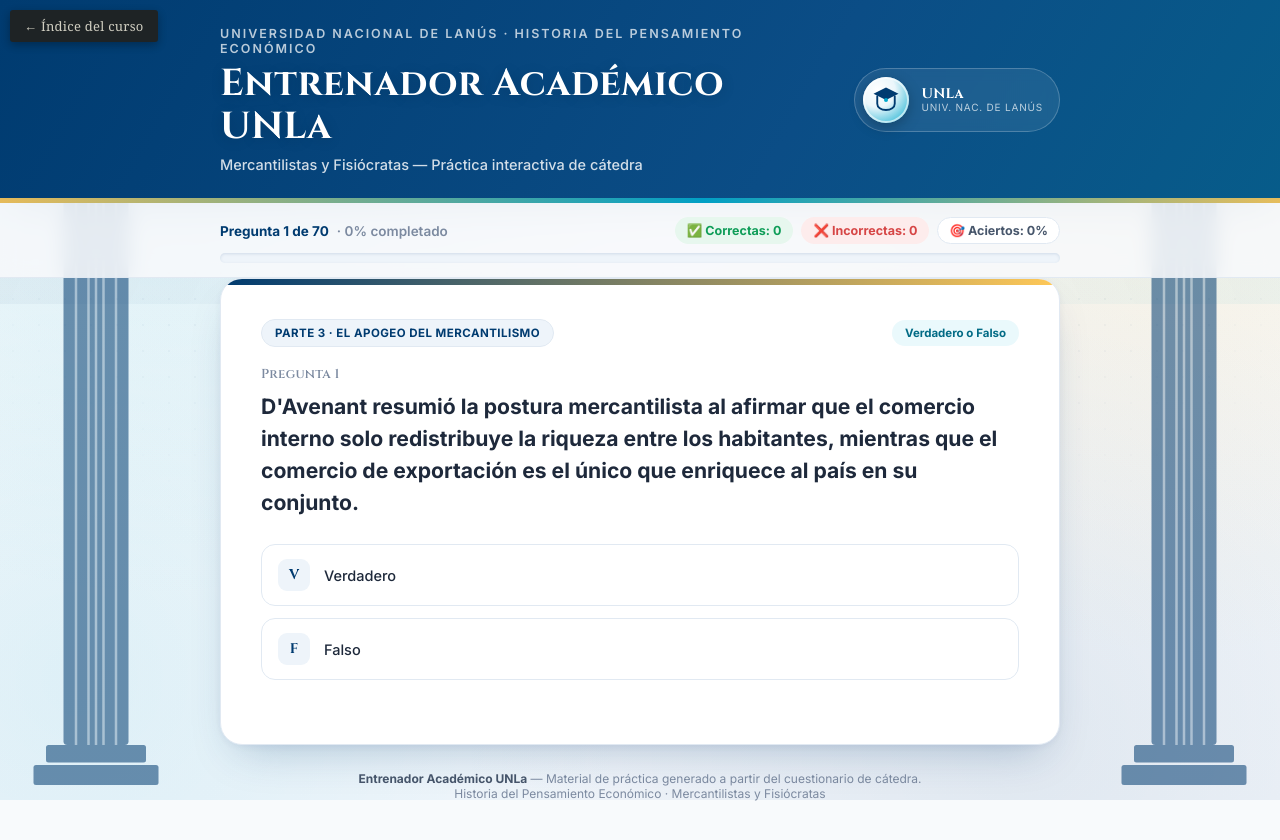
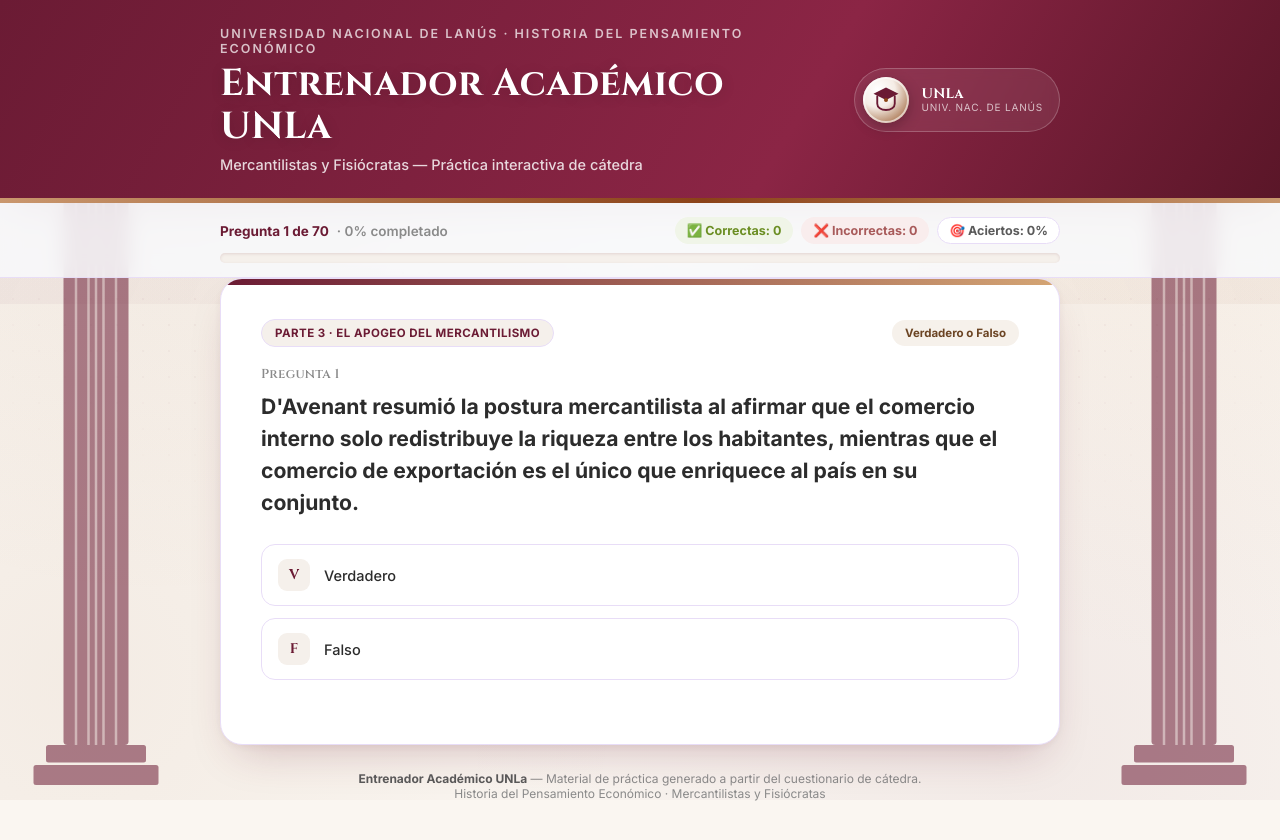
Before and after one commit to diegozurdo22-svg/economia_clasica, a plain HTML site: page unidad-1-mercantilistas-fisiocratas.html in a window 1280 px wide. Both pictures are taken after a click on the button "Comenzar entrenamiento". Drawn offline with Linux system fonts and the light colour scheme.

Commit message:
Cambio color a mercantilistas y fisiocratas

```diff
--- a/unidad-1-mercantilistas-fisiocratas.html
+++ b/unidad-1-mercantilistas-fisiocratas.html
@@ -18,29 +18,29 @@
 /* =====================================================================
    ENTRENADOR ACADÉMICO UNLa
    Hoja de estilos única — Sistema de diseño académico-tecnológico
-   Paleta institucional: Azul UNLa / Cian tecnológico / Dorado destaque
+   Paleta institucional: Granate / Dorado Elegante / Beige Pergamino / Negro Profundo
    ===================================================================== */
 
 :root{
-  /* --- Paleta institucional (fija por consigna) --- */
-  --color-primary:      #003B70;
-  --color-primary-dark: #00284d;
-  --color-primary-soft: #0b4d86;
-  --color-secondary:    #00A8CC;
-  --color-accent:       #FFC857;
-  --color-bg:           #F8FAFC;
-  --color-text:         #1E293B;
-
-  /* --- Derivados de la paleta (mismos tonos, distinta opacidad/mezcla) --- */
-  --color-text-soft:    #47566b;
-  --color-text-faint:   #7c8aa0;
+  /* --- Paleta institucional: Granate + Dorado + Beige + Negro --- */
+  --color-primary:      #6B1B34;
+  --color-primary-dark: #4a121f;
+  --color-primary-soft: #8B2545;
+  --color-secondary:    #8B4513;
+  --color-accent:       #D4A574;
+  --color-bg:           #FAF6F1;
+  --color-text:         #2C2C2C;
+
+  /* --- Derivados de la paleta (tonos cálidos, históricos) --- */
+  --color-text-soft:    #5a5a5a;
+  --color-text-faint:   #8a8a8a;
   --color-surface:      #ffffff;
-  --color-surface-alt:  #eef4fa;
-  --color-border:       #e1e9f2;
-  --color-success:      #0f9d58;
-  --color-success-bg:   #e7f7ee;
-  --color-error:        #d64545;
-  --color-error-bg:     #fdecec;
+  --color-surface-alt:  #f5f0eb;
+  --color-border:       #e8ddf7;
+  --color-success:      #6B8E23;
+  --color-success-bg:   #f0f5e8;
+  --color-error:        #a85a5a;
+  --color-error-bg:     #f9eded;
 
   /* --- Tipografía --- */
   --font-title: 'Cinzel', 'Iowan Old Style', Georgia, serif;
@@ -50,9 +50,9 @@
   --radius-lg: 22px;
   --radius-md: 14px;
   --radius-sm: 9px;
-  --shadow-card: 0 20px 45px -18px rgba(0, 59, 112, 0.28), 0 2px 8px rgba(0,59,112,0.06);
-  --shadow-soft: 0 8px 20px -10px rgba(0, 59, 112, 0.18);
-  --shadow-btn:  0 10px 22px -10px rgba(0, 59, 112, 0.35);
+  --shadow-card: 0 20px 45px -18px rgba(107, 27, 52, 0.28), 0 2px 8px rgba(107, 27, 52,0.06);
+  --shadow-soft: 0 8px 20px -10px rgba(107, 27, 52, 0.18);
+  --shadow-btn:  0 10px 22px -10px rgba(107, 27, 52, 0.35);
   --max-width: 880px;
 }
 
@@ -83,11 +83,11 @@
   inset:0;
   z-index:-3;
   background:
-    radial-gradient(circle at 12% 8%,  rgba(0,168,204,0.10), transparent 40%),
-    radial-gradient(circle at 92% 18%, rgba(255,200,87,0.14), transparent 38%),
-    radial-gradient(circle at 80% 92%, rgba(0,59,112,0.08),  transparent 45%),
-    radial-gradient(circle at 6% 85%,  rgba(0,168,204,0.09), transparent 40%),
-    linear-gradient(180deg, #f3f7fc 0%, var(--color-bg) 38%, #f2f6fb 100%);
+    radial-gradient(circle at 12% 8%,  rgba(139, 69, 19, 0.07), transparent 40%),
+    radial-gradient(circle at 92% 18%, rgba(212, 165, 116, 0.10), transparent 38%),
+    radial-gradient(circle at 80% 92%, rgba(107, 27, 52, 0.06), transparent 45%),
+    radial-gradient(circle at 6% 85%,  rgba(139, 69, 19, 0.06), transparent 40%),
+    linear-gradient(180deg, #fdfbf7 0%, var(--color-bg) 35%, #faf6f1 100%);
 }
 
 /* Textura tipo "plano arquitectónico": grilla de puntos muy sutil */
@@ -96,7 +96,7 @@
   inset:0;
   z-index:-2;
   opacity:0.55;
-  background-image: radial-gradient(rgba(0,59,112,0.09) 1px, transparent 1px);
+  background-image: radial-gradient(rgba(107, 27, 52,0.09) 1px, transparent 1px);
   background-size: 26px 26px;
   mask-image: radial-gradient(ellipse 80% 60% at 50% 20%, black 40%, transparent 90%);
 }
@@ -109,8 +109,8 @@
   z-index:-2;
   pointer-events:none;
   background:
-    linear-gradient(115deg, rgba(0,59,112,0.05) 0%, transparent 55%),
-    linear-gradient(245deg, rgba(0,168,204,0.06) 0%, transparent 55%);
+    linear-gradient(115deg, rgba(107, 27, 52,0.05) 0%, transparent 55%),
+    linear-gradient(245deg, rgba(139, 69, 19,0.06) 0%, transparent 55%);
 }
 
 /* =====================================================================
@@ -166,10 +166,10 @@
 .site-header{
   position:relative;
   background:
-    linear-gradient(120deg, var(--color-primary) 0%, var(--color-primary-soft) 62%, #075c8a 100%);
+    linear-gradient(120deg, var(--color-primary) 0%, var(--color-primary-soft) 62%, #5a1628 100%);
   color:#fff;
   padding:26px 0 30px;
-  box-shadow:0 12px 30px -14px rgba(0,59,112,0.55);
+  box-shadow:0 12px 30px -14px rgba(107, 27, 52,0.55);
 }
 
 .site-header::after{
@@ -233,7 +233,7 @@
   width:46px;
   height:46px;
   border-radius:50%;
-  background:radial-gradient(circle at 32% 28%, #ffffff 0%, #eaf6fb 38%, var(--color-secondary) 100%);
+  background:radial-gradient(circle at 32% 28%, #ffffff 0%, #f5ede6 38%, var(--color-secondary) 100%);
   display:flex;
   align-items:center;
   justify-content:center;
@@ -323,7 +323,7 @@
 }
 .chip.correct{ color:var(--color-success); background:var(--color-success-bg); border-color:transparent; }
 .chip.incorrect{ color:var(--color-error); background:var(--color-error-bg); border-color:transparent; }
-.chip.streak{ color:#9a6a00; background:#fff5df; border-color:transparent; }
+.chip.streak{ color:#8B6914; background:#f9f3e8; border-color:transparent; }
 
 .progress-track{
   width:100%;
@@ -331,7 +331,7 @@
   border-radius:100px;
   background:var(--color-surface-alt);
   overflow:hidden;
-  box-shadow:inset 0 1px 3px rgba(0,59,112,0.12);
+  box-shadow:inset 0 1px 3px rgba(107, 27, 52,0.12);
 }
 .progress-fill{
   height:100%;
@@ -386,7 +386,7 @@
   top:-60px; right:-60px;
   width:220px; height:220px;
   border-radius:50%;
-  background:radial-gradient(circle, rgba(0,168,204,0.16), transparent 70%);
+  background:radial-gradient(circle, rgba(139, 69, 19,0.16), transparent 70%);
 }
 .hero-card::after{
   content:"";
@@ -394,7 +394,7 @@
   bottom:-70px; left:-70px;
   width:220px; height:220px;
   border-radius:50%;
-  background:radial-gradient(circle, rgba(255,200,87,0.20), transparent 70%);
+  background:radial-gradient(circle, rgba(212, 165, 116,0.20), transparent 70%);
 }
 
 .hero-kicker{
@@ -406,7 +406,7 @@
   letter-spacing:0.1em;
   text-transform:uppercase;
   color:var(--color-secondary);
-  background:#e7f8fc;
+  background:#f4ece5;
   padding:7px 14px;
   border-radius:100px;
   margin-bottom:18px;
@@ -503,9 +503,9 @@
 .btn-primary:hover{ filter:brightness(1.08); transform:translateY(-2px); }
 
 .btn-accent{
-  color:#5b3d00;
-  background:linear-gradient(120deg, #ffd581 0%, var(--color-accent) 100%);
-  box-shadow:0 10px 22px -10px rgba(255,200,87,0.55);
+  color:#6b4423;
+  background:linear-gradient(120deg, #dbb896 0%, var(--color-accent) 100%);
+  box-shadow:0 10px 22px -10px rgba(212, 165, 116,0.55);
 }
 .btn-accent:hover{ filter:brightness(1.05); transform:translateY(-2px); }
 
@@ -570,8 +570,8 @@
   font-weight:700;
   padding:6px 13px;
   border-radius:100px;
-  background:#eaf9fc;
-  color:#026b85;
+  background:#f6f1eb;
+  color:#6B4423;
 }
 
 .question-number{
@@ -596,7 +596,7 @@
   align-items:center;
   gap:6px;
   font-size:12.5px;
-  color:#9a6a00;
+  color:#8B6914;
   background:#fff8e8;
   border:1px solid #ffe8b0;
   padding:6px 12px;
@@ -630,9 +630,9 @@
 }
 .option-btn:hover:not(:disabled){
   border-color:var(--color-secondary);
-  background:#f5fcfe;
+  background:#f9f4ef;
   transform:translateY(-1px);
-  box-shadow:0 8px 18px -12px rgba(0,168,204,0.45);
+  box-shadow:0 8px 18px -12px rgba(139, 69, 19, 0.35);
 }
 .option-btn:disabled{ cursor:default; }
 
@@ -666,7 +666,7 @@
 /* Estado: seleccionada (previo a confirmar, solo multi) */
 .option-btn.picked{
   border-color:var(--color-secondary);
-  background:#eefbfd;
+  background:#f4ede6;
 }
 .option-btn.picked .option-letter{
   background:var(--color-secondary);
@@ -742,7 +742,7 @@
   font-size:13.75px;
   line-height:1.6;
   color:var(--color-text-soft);
-  border-left:3px solid rgba(0,59,112,0.18);
+  border-left:3px solid rgba(107, 27, 52,0.18);
   padding-left:12px;
 }
 .feedback-explanation strong{ color:var(--color-text); }
@@ -774,14 +774,14 @@
   border-radius:50%;
   display:flex; align-items:center; justify-content:center;
   background:radial-gradient(circle at 35% 30%, #fff8e2, var(--color-accent) 75%);
-  box-shadow:0 14px 30px -10px rgba(255,200,87,0.55);
+  box-shadow:0 14px 30px -10px rgba(212, 165, 116,0.55);
 }
 .results-medal svg{ width:50px; height:50px; }
 
 /* Variantes de medalla según el nivel de desempeño */
 .results-medal.medal-gold{
   background:radial-gradient(circle at 35% 30%, #fff8e2, var(--color-accent) 75%);
-  box-shadow:0 14px 30px -10px rgba(255,200,87,0.6);
+  box-shadow:0 14px 30px -10px rgba(212, 165, 116,0.6);
 }
 .results-medal.medal-silver{
   background:radial-gradient(circle at 35% 30%, #f4f8fb, #b9c8d6 75%);
@@ -793,7 +793,7 @@
 }
 .results-medal.medal-book{
   background:radial-gradient(circle at 35% 30%, #eaf4fa, var(--color-secondary) 88%);
-  box-shadow:0 14px 30px -10px rgba(0,168,204,0.45);
+  box-shadow:0 14px 30px -10px rgba(139, 69, 19,0.45);
 }
 
 .score-ring-wrap{
@@ -972,7 +972,6 @@
 </style>
 </head>
 <body>
-<a href="index.html" style="position:fixed;top:10px;left:10px;z-index:99999;font-family:Georgia,'Times New Roman',serif;font-size:13px;letter-spacing:.02em;background:#23201B;color:#EDE3CC;padding:7px 14px;border-radius:3px;text-decoration:none;box-shadow:0 3px 10px rgba(0,0,0,.35);opacity:.88;">&larr; Índice del curso</a>
 
 <!-- Fondo decorativo (no interactivo) -->
 <div class="bg-layer" aria-hidden="true"></div>
@@ -982,13 +981,13 @@
 <!-- Columnas griegas laterales decorativas -->
 <div class="greek-columns left" aria-hidden="true">
   <svg viewBox="0 0 120 640" preserveAspectRatio="xMidYMax meet">
-    <g fill="#003B70">
+    <g fill="#6B1B34">
       <!-- base -->
       <rect x="10" y="612" width="100" height="16" rx="2"/>
       <rect x="20" y="596" width="80" height="14" rx="2"/>
       <!-- fuste con estrías -->
       <rect x="34" y="120" width="52" height="476" rx="3"/>
-      <g stroke="#F8FAFC" stroke-width="2" opacity="0.5">
+      <g stroke="#FAF6F1" stroke-width="2" opacity="0.5">
         <line x1="44" y1="120" x2="44" y2="596"/>
         <line x1="54" y1="120" x2="54" y2="596"/>
         <line x1="60" y1="120" x2="60" y2="596"/>
@@ -1006,11 +1005,11 @@
 </div>
 <div class="greek-columns right" aria-hidden="true">
   <svg viewBox="0 0 120 640" preserveAspectRatio="xMidYMax meet">
-    <g fill="#003B70">
+    <g fill="#6B1B34">
       <rect x="10" y="612" width="100" height="16" rx="2"/>
       <rect x="20" y="596" width="80" height="14" rx="2"/>
       <rect x="34" y="120" width="52" height="476" rx="3"/>
-      <g stroke="#F8FAFC" stroke-width="2" opacity="0.5">
+      <g stroke="#FAF6F1" stroke-width="2" opacity="0.5">
         <line x1="44" y1="120" x2="44" y2="596"/>
         <line x1="54" y1="120" x2="54" y2="596"/>
         <line x1="60" y1="120" x2="60" y2="596"/>
@@ -1040,9 +1039,9 @@
         <span class="logo-mark">
           <!-- Monograma institucional UNLa (marca de referencia, en la paleta oficial) -->
           <svg viewBox="0 0 48 48" fill="none">
-            <path d="M24 4 L44 14 L24 24 L4 14 Z" fill="#003B70"/>
-            <path d="M10 18 V30 C10 36 16 40 24 40 C32 40 38 36 38 30 V18" stroke="#003B70" stroke-width="3" fill="none" stroke-linecap="round"/>
-            <circle cx="24" cy="24" r="3.2" fill="#00A8CC"/>
+            <path d="M24 4 L44 14 L24 24 L4 14 Z" fill="#6B1B34"/>
+            <path d="M10 18 V30 C10 36 16 40 24 40 C32 40 38 36 38 30 V18" stroke="#6B1B34" stroke-width="3" fill="none" stroke-linecap="round"/>
+            <circle cx="24" cy="24" r="3.2" fill="#8B4513"/>
           </svg>
         </span>
         <span class="logo-text">
@@ -1143,15 +1142,15 @@
     <section class="screen" id="screen-results">
       <div class="results-card">
         <div class="results-medal" id="resultsMedal">
-          <svg viewBox="0 0 24 24" fill="none" stroke="#003B70" stroke-width="1.6"><circle cx="12" cy="9" r="6.5"/><path d="M8.5 14.5L7 22l5-3 5 3-1.5-7.5"/></svg>
+          <svg viewBox="0 0 24 24" fill="none" stroke="#6B1B34" stroke-width="1.6"><circle cx="12" cy="9" r="6.5"/><path d="M8.5 14.5L7 22l5-3 5 3-1.5-7.5"/></svg>
         </div>
 
         <div class="score-ring-wrap">
           <svg viewBox="0 0 180 180">
             <defs>
               <linearGradient id="ringGradient" x1="0%" y1="0%" x2="100%" y2="0%">
-                <stop offset="0%" stop-color="#00A8CC"/>
-                <stop offset="100%" stop-color="#FFC857"/>
+                <stop offset="0%" stop-color="#8B4513"/>
+                <stop offset="100%" stop-color="#D4A574"/>
               </linearGradient>
             </defs>
             <circle class="score-ring-bg" cx="90" cy="90" r="80"/>
@@ -1211,11 +1210,11 @@
   /* Colores por bloque temático (tintes derivados de la paleta institucional) */
   const PART_COLORS = {};
   const PART_PALETTE = [
-    ["#003B70", "#00A8CC"],
-    ["#00A8CC", "#0f9d58"],
-    ["#003B70", "#FFC857"],
-    ["#0b4d86", "#00A8CC"],
-    ["#003B70", "#0b4d86"]
+    ["#6B1B34", "#8B4513"],
+    ["#8B4513", "#6B8E23"],
+    ["#6B1B34", "#D4A574"],
+    ["#8B2545", "#8B4513"],
+    ["#6B1B34", "#8B2545"]
   ];
 
   /* -------------------------------------------------------------
@@ -1324,7 +1323,7 @@
      6. CONFETI (celebración elegante, sin librerías)
      ------------------------------------------------------------- */
   const confettiLayer = el('confettiLayer');
-  const CONFETTI_COLORS = ['#00A8CC', '#FFC857', '#003B70', '#0f9d58'];
+  const CONFETTI_COLORS = ['#8B4513', '#D4A574', '#6B1B34', '#6B8E23'];
 
   function burstConfetti(count, spreadTop){
     for(let i = 0; i < count; i++){
@@ -1573,13 +1572,13 @@
 
   const MEDAL_ICONS = {
     /* Trofeo (desempeño sobresaliente) */
-    gold: '<svg viewBox="0 0 24 24" fill="none" stroke="#5b3d00" stroke-width="1.6" stroke-linecap="round" stroke-linejoin="round"><path d="M8 4h8v5a4 4 0 01-8 0V4z"/><path d="M8 5H5.5A1.5 1.5 0 004 6.5c0 1.9 1.4 3.4 3.2 3.7"/><path d="M16 5h2.5A1.5 1.5 0 0120 6.5c0 1.9-1.4 3.4-3.2 3.7"/><path d="M12 13v3"/><path d="M9 20h6"/><path d="M9.5 20c0-2 1-3 2.5-3s2.5 1 2.5 3"/></svg>',
+    gold: '<svg viewBox="0 0 24 24" fill="none" stroke="#6b4423" stroke-width="1.6" stroke-linecap="round" stroke-linejoin="round"><path d="M8 4h8v5a4 4 0 01-8 0V4z"/><path d="M8 5H5.5A1.5 1.5 0 004 6.5c0 1.9 1.4 3.4 3.2 3.7"/><path d="M16 5h2.5A1.5 1.5 0 0120 6.5c0 1.9-1.4 3.4-3.2 3.7"/><path d="M12 13v3"/><path d="M9 20h6"/><path d="M9.5 20c0-2 1-3 2.5-3s2.5 1 2.5 3"/></svg>',
     /* Medalla con cinta (muy buen desempeño) */
     silver: '<svg viewBox="0 0 24 24" fill="none" stroke="#3b4b5c" stroke-width="1.6" stroke-linecap="round" stroke-linejoin="round"><path d="M8.5 3L11 10M15.5 3L13 10"/><circle cx="12" cy="15" r="6"/><path d="M12 12v6M9.5 15h5"/></svg>',
     /* Cinta / listón (desempeño aceptable) */
     bronze: '<svg viewBox="0 0 24 24" fill="none" stroke="#6b3f14" stroke-width="1.6" stroke-linecap="round" stroke-linejoin="round"><circle cx="12" cy="9" r="5.5"/><path d="M9 13.5L7 21l5-2.6L17 21l-2-7.5"/></svg>',
     /* Libro abierto (a reforzar el estudio) */
-    book: '<svg viewBox="0 0 24 24" fill="none" stroke="#003B70" stroke-width="1.6" stroke-linecap="round" stroke-linejoin="round"><path d="M12 6.2c-1.7-1.1-3.6-1.7-5.6-1.9-.8-.1-1.4.5-1.4 1.3v11.6c0 .7.5 1.2 1.2 1.3 2.1.2 4.1.8 5.8 2 1.7-1.2 3.7-1.8 5.8-2 .7-.1 1.2-.6 1.2-1.3V5.6c0-.8-.6-1.4-1.4-1.3-2 .2-3.9.8-5.6 1.9z"/><path d="M12 6.2V19"/></svg>'
+    book: '<svg viewBox="0 0 24 24" fill="none" stroke="#6B1B34" stroke-width="1.6" stroke-linecap="round" stroke-linejoin="round"><path d="M12 6.2c-1.7-1.1-3.6-1.7-5.6-1.9-.8-.1-1.4.5-1.4 1.3v11.6c0 .7.5 1.2 1.2 1.3 2.1.2 4.1.8 5.8 2 1.7-1.2 3.7-1.8 5.8-2 .7-.1 1.2-.6 1.2-1.3V5.6c0-.8-.6-1.4-1.4-1.3-2 .2-3.9.8-5.6 1.9z"/><path d="M12 6.2V19"/></svg>'
   };
 
   function showResults(){
```
